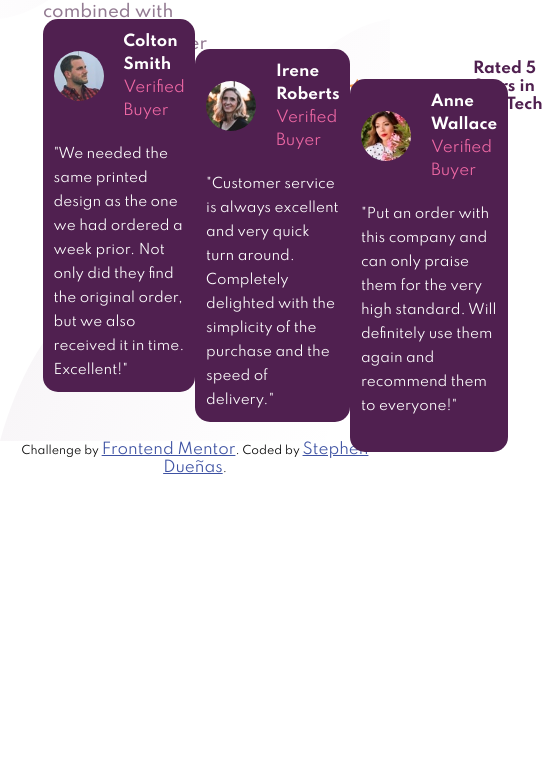
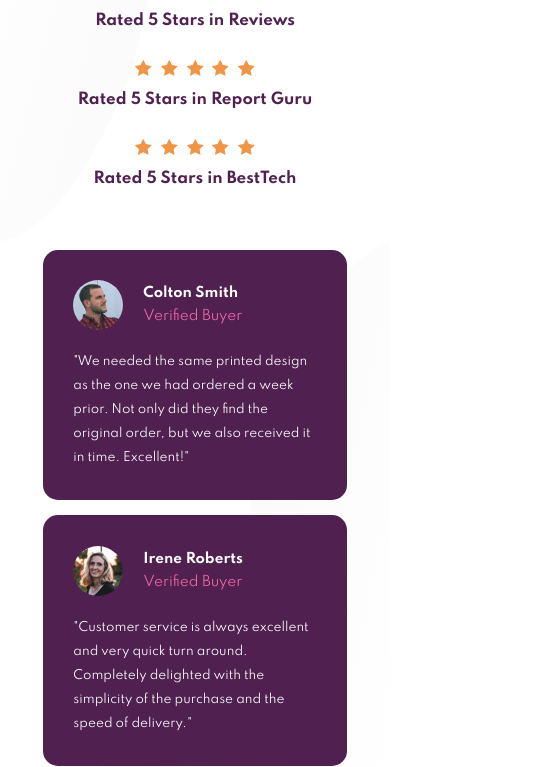
Before and after one commit to stephenduenas/social_section_proof_challenge, a plain HTML site: page index.html in a window 390 px wide. Shown: the part 403-1170 px from the top of the page, 543 px wide, since content can reach past the window. Before the commit the page ends 880 px from the top, so only its background shows below. Drawn offline with Linux system fonts and the light colour scheme.

Commit message:
Done with mobile design

```diff
--- a/style.css
+++ b/style.css
@@ -1,3 +1,4 @@
+
 
 /* Default Settings */
 html {
@@ -158,6 +159,104 @@ h1 {
     color: hsl(228, 45%, 44%);
 }
 
-@media only screen and (max-width: 600px) {
+@media only screen and (max-width: 1200px) {
 
+    .heading > h1 {
+        text-align: center;
+        line-height: 40px;
+        max-width: 100%;
+        font-size: 200%;
+        margin: 0 auto 10px ;
+    }
+    .heading > p {
+        padding: 2rem 0 ;
+        max-width: 100%;
+        font-size: 100%;
+        text-align: center;
+        line-height: 28px;
+    }
+
+    .ratings p {
+        margin: 0 auto;
+    }
+
+    .testimonials p {
+        font-style: normal;
+        line-height: 23px;
+        font-size: 90%;
+    }
+
+    .testimonials .name {
+        font-weight: 700;
+        color: hsl(0, 0%, 100%);
+    }
+
+
+    .testimonials blockquote {
+        font-size: 80%;
+        line-height: 24px;
+        color: hsl(0, 0%, 100%);
+    }
+
+    .testimonials-section > div {
+        background-size: 100% 100%;
+        height: 100%;
+    }
+    .top-section > div {
+        padding: 10% 11%;
+        display: flex;
+        flex-flow: column;
+    }
+    .bottom-section > div {
+        padding: 0% 11% 10%;
+        display: flex;
+        flex-flow: column   ;
+        justify-content: space-between;
+    }
+    .ratings > div {
+        display: flex;
+        flex-flow: column;
+        align-items: center;
+        padding: 1rem;
+        margin-top: auto;
+    }
+
+    .ratings > div:nth-child(2) {
+        margin: 0;
+    }
+
+    .ratings > div:nth-child(3) {
+        margin-left: 0;
+        margin-bottom: auto;
+    }
+
+    .stars {
+        margin-bottom: 15px;
+        min-width: 120px;
+        display: flex;
+        justify-content: space-between;
+    }
+
+    .card {
+        flex: 0 0 25%;
+        background-color: hsl(300, 43%, 22%);
+        border-radius: 15px;
+        padding: 10%;
+        margin: 0.5rem 0;
+    }
+    .card:nth-child(2) {
+        position: static;
+    }
+    .card:nth-child(3) {
+        position: static;
+    }
+
+    .attribution {
+        font-size: 11px;
+        text-align: center;
+    }
+    .attribution a {
+        font-size: 11px;
+        color: hsl(228, 45%, 44%);
+    }
 }
```
